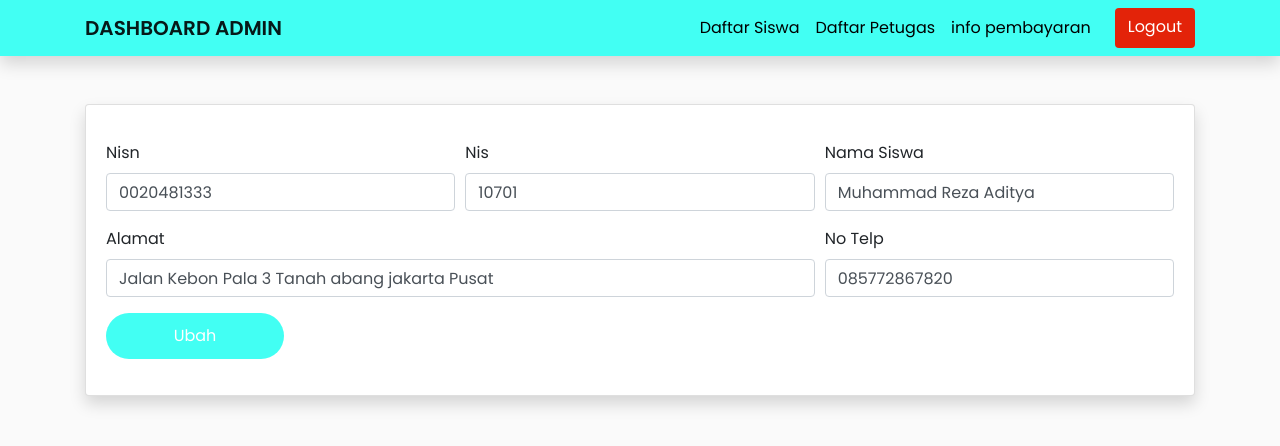
After one commit to murezz/Learn-Lsp, a PHP site: page /views/petugas/editSiswa.php?nis=10701 in a window 1280 px wide. The commit adds this page. Shown: the top 446 px of the page. Run offline with PHP 8.4, Linux system fonts and the light colour scheme; data comes from the database, SQL or seed files in the repository.

Commit message:
create crud siswa

```diff
--- a/assets/style/_tambahSiswa.scss
+++ b/assets/style/_tambahSiswa.scss
@@ -10,10 +10,13 @@
               }
             }
           }
-          .btn{
-            border-radius: 25px;
-            padding: 10px;
-            background-color: $thirdColor;
+          .layout-btn{
+            .btn{
+              border-radius: 25px;
+              padding: 10px;
+              background-color: $thirdColor;
+              color: #fff;
+            }
           }
         }
       }
--- a/assets/style/main.css
+++ b/assets/style/main.css
@@ -141,10 +141,11 @@ nav .brand #navbarNavAltMarkup .navbar-nav .btn {
   color: #e32309;
 }
 
-#tambahSiswa .custom-tambahSiswa .in-card .in-body form .btn {
+#tambahSiswa .custom-tambahSiswa .in-card .in-body form .layout-btn .btn {
   border-radius: 25px;
   padding: 10px;
   background-color: #42fff3;
+  color: #fff;
 }
 
 #tambahSiswa .custom-tambahSiswa .layout-alert {
--- a/public/app.php
+++ b/public/app.php
@@ -3,20 +3,18 @@
 $conn = mysqli_connect("localhost", "root", "", "spp");
 
 
-function tambah($data)
+function tambahSiswa($data)
 {
 
   global $conn;
   // ambil data dari setiap element
-  $nisn = $data["nisn"];
-  $nis = $data["nis"];
-  $nama = $data["nama"];
-  $kelas = $data["id_kelas"];
-  // $jurusan = $data["kompetensi_keahlian"];
-  $alamat = $data["alamat"];
-  $no_telp = $data["no_telp"];
-  // $tahun = $data["tahun"];
-  $spp = $data["id_spp"];
+  $nisn = htmlspecialchars($data["nisn"]);
+  $nis = htmlspecialchars($data["nis"]);
+  $nama = htmlspecialchars($data["nama"]);
+  $kelas = htmlspecialchars($data["id_kelas"]);
+  $alamat = htmlspecialchars($data["alamat"]);
+  $no_telp = htmlspecialchars($data["no_telp"]);
+  $spp = htmlspecialchars($data["id_spp"]);
 
   $query = "INSERT INTO siswa VALUES ('$nisn', '$nis', '$nama', '$kelas', '$alamat', '$no_telp', '$spp') ";
 
@@ -25,10 +23,82 @@ function tambah($data)
   return mysqli_affected_rows($conn);
 }
 
-function hapus($nis)
+function hapusSiswa($nis)
 {
   global $conn;
   mysqli_query($conn, "DELETE FROM siswa WHERE nis = $nis");
 
   return mysqli_affected_rows($conn);
 }
+
+
+function editSiswa($data)
+{
+
+  global $conn;
+  // ambil data dari setiap element
+  $nisn = htmlspecialchars($data["nisn"]);
+  $nis = htmlspecialchars($data["nis"]);
+  $nama = htmlspecialchars($data["nama"]);
+  $alamat = htmlspecialchars($data["alamat"]);
+  $no_telp = htmlspecialchars($data["no_telp"]);
+
+  $query = "UPDATE siswa SET
+              nisn = '$nisn',
+              nis = '$nis',
+              nama = '$nama',
+              alamat = '$alamat',
+              no_telp = '$no_telp'
+              WHERE nis = '$nis' ";
+
+  mysqli_query($conn, $query);
+
+  return mysqli_affected_rows($conn);
+}
+
+
+
+function tambahPetugas($data)
+{
+
+  global $conn;
+
+  $username = htmlspecialchars($data["username"]);
+  $password = htmlspecialchars($data["password"]);
+  $nama = htmlspecialchars($data["nama_pertugas"]);
+  $level = htmlspecialchars($data["level"]);
+
+
+  mysqli_query($conn, "INSERT INTO petugas VALUES ('', '$username', '$password', '$nama', '$level')");
+
+  return mysqli_affected_rows($conn);
+}
+
+function editPetugas($data)
+{
+
+  global $conn;
+
+  $username = htmlspecialchars($data["username"]);
+  $password = htmlspecialchars($data["password"]);
+  $nama = htmlspecialchars($data["nama_pertugas"]);
+  $level = htmlspecialchars($data["level"]);
+
+
+  $query = "UPDATE petugas SET
+            username = '$username',
+            password = '$password',
+            nama_petugas = '$nama',
+            level = '$level'
+            ";
+
+  return mysqli_affected_rows($conn);
+}
+
+function hapusPetugas($id)
+{
+  global $conn;
+  mysqli_query($conn, "DELETE FROM petugas WHERE id_petugas = $id");
+
+  return mysqli_affected_rows($conn);
+}
--- a/views/layouts/navbarAdmin.php
+++ b/views/layouts/navbarAdmin.php
@@ -6,8 +6,8 @@
     </button>
     <div class="collapse navbar-collapse justify-content-end" id="navbarNavAltMarkup">
       <div class="navbar-nav">
-        <a class="nav-item nav-link" href="#">Daftar Siswa</span></a>
-        <a class="nav-item nav-link" href="#">Daftar Petugas</a>
+        <a class="nav-item nav-link" href="admin.php">Daftar Siswa</span></a>
+        <a class="nav-item nav-link" href="daftarPetugas.php">Daftar Petugas</a>
         <a class="nav-item nav-link" href="#">info pembayaran</a>
         <a class="btn ml-3" href="#">Logout</a>
       </div>
--- a/views/petugas/admin.php
+++ b/views/petugas/admin.php
@@ -44,14 +44,14 @@ $result = mysqli_query($conn, "SELECT * FROM (( siswa INNER JOIN kelas
         <?php $i = 1; ?>
         <?php while ($row = mysqli_fetch_assoc($result)) : ?>
           <tr class="text-center">
-            <th scope="row"><?= $i; ?></th>
+            <th scope="row"><?= $i; ?>.</th>
             <td><?= $row['nis']; ?></td>
             <td><?= $row['nama']; ?></td>
             <td><?= $row['nama_kelas']; ?></td>
             <td><?= $row['nominal']; ?></td>
             <td>
-              <a href="" class="btn edit">Edit</a> |
-              <a href="hapusdata.php?nis=<?= $row["nis"]; ?>" class="btn hapus">Hapus</a>
+              <a href="editSiswa.php?nis=<?= $row["nis"]; ?>" class="btn edit">Edit</a> |
+              <a href="hapusSiswa.php?nis=<?= $row["nis"]; ?>" class="btn hapus">Hapus</a>
             </td>
           </tr>
           <?php $i++; ?>
--- /dev/null
+++ b/views/petugas/editSiswa.php
@@ -0,0 +1,115 @@
+<?php
+
+$title = 'Tambah Data Siswa';
+
+require '../../public/app.php';
+
+require '../layouts/header.php';
+
+require '../layouts/navbarAdmin.php';
+
+
+$nis = $_GET['nis'];
+
+$siswa = mysqli_query($conn, "SELECT * FROM (( siswa INNER JOIN kelas
+ON siswa.id_kelas = kelas.id_kelas ) INNER JOIN spp
+ON siswa.id_spp = spp.id_spp) WHERE nis = $nis ");
+
+
+if (isset($_POST["submit"])) {
+
+  if (editSiswa($_POST) > 0) {
+    $succes = true;
+  } else {
+    $gagal = true;
+  }
+}
+
+?>
+
+
+
+<section id="tambahSiswa">
+  <div class="container py-5 custom-tambahSiswa">
+    <div class="card shadow in-card py-3">
+      <div class="card-body in-body">
+        <form class="needs-validation" action="" method="post" novalidate>
+          <div class="form-row custom-form">
+            <?php while ($row = mysqli_fetch_assoc($siswa)) : ?>
+              <div class="col-md-4 mb-3">
+                <label for="nisn">Nisn</label>
+                <input type="number" class="form-control" id="nisn" name="nisn" required value="<?= $row['nisn']; ?>">
+                <div class="valid-feedback">
+                  Looks good!
+                </div>
+              </div>
+              <div class="col-md-4 mb-3">
+                <label for="nis">Nis</label>
+                <input type="text" class="form-control" id="nis" name="nis" required value="<?= $row['nis']; ?>">
+                <div class="valid-feedback">
+                  Looks good!
+                </div>
+              </div>
+              <div class="col-md-4 mb-3">
+                <label for="nama">Nama Siswa</label>
+                <input type="text" class="form-control" id="nama" name="nama" aria-describedby="inputGroupPrepend" required value="<?= $row['nama']; ?>">
+                <div class="invalid-feedback">
+                  Please choose a username.
+                </div>
+              </div>
+          </div>
+          <div class="form-row">
+            <div class="col-md-8 mb-3">
+              <label for="alamat">Alamat</label>
+              <input type="text" class="form-control" id="alamat" name="alamat" rows="3" required value="<?= $row['alamat']; ?>">
+              <div class="invalid-feedback">
+                Please provide a valid zip.
+              </div>
+            </div>
+            <div class="col-md-4 mb-3">
+              <label for="no_telp">No Telp</label>
+              <input type="number" class="form-control" id="notelp" name="no_telp" required value="<?= $row['no_telp']; ?>">
+              <div class="invalid-feedback">
+                Please provide a valid city.
+              </div>
+            </div>
+          </div>
+        <?php endwhile; ?>
+        <div class="layout-btn">
+          <button class="btn col-2" type="submit" name="submit">Ubah</button>
+        </div>
+        </form>
+      </div>
+    </div>
+
+    <!-- Jika data berhasil atau gagal di tambah -->
+    <div class="layout-alert d-flex justify-content-center">
+      <?php if (isset($succes)) : ?>
+        <div class="alert alert-berhasil col-4 shadow-lg" role="alert">
+          <div class="image d-flex justify-content-center" data-aos="zoom-in" data-aos-duration="1000">
+            <img src="../../assets/img/succes.svg" width="200px" alt="">
+          </div>
+          <h4>Data Behasil di ubah!</h4>
+          <hr>
+          <a href="admin.php" class="alert-link btn">Ok!</a>
+        </div>
+      <?php endif; ?>
+
+      <?php if (isset($gagal)) : ?>
+        <div class="alert alert-gagal col-4 shadow-lg" role="alert">
+          <div class="image d-flex justify-content-center" data-aos="zoom-in">
+            <img src="../../assets/img/failed.svg" width="200px" alt="">
+          </div>
+          <h4>Data Gagal di ubah!</h4>
+          <p>*Maaf NIS tidak bisa di ubah</p>
+          <hr>
+          <a href="admin.php" class="alert-link btn">Ok!</a>
+        </div>
+      <?php endif; ?>
+    </div>
+    <!-- Penutup -->
+
+  </div>
+</section>
+
+<?php require '../layouts/footer.php'; ?>
--- a/views/petugas/hapusData.php
+++ b/views/petugas/hapusSiswa.php
@@ -4,7 +4,7 @@ require '../../public/app.php';
 
 $nis = $_GET["nis"];
 
-if (hapus($nis) > 0) {
+if (hapusSiswa($nis) > 0) {
   echo "<script>
   alert('Data Berhasil Di Hapus!');
   location.href='admin.php';
```
Also changed, not shown: views/petugas/daftarPetugas.php (added, +61 -0 lines), views/petugas/editPetugas.php (added, +69 -0 lines), views/petugas/hapusPetugas.php (added, +13 -0 lines), views/petugas/tambahPetugas.php (added, +61 -0 lines), views/petugas/tambahSiswa.php (+39 -53 lines), assets/img/bg-tambahPetugas.svg (added), 1 other file.
